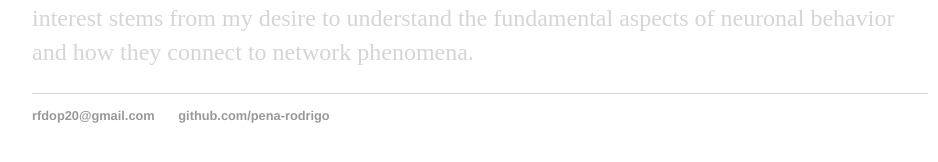
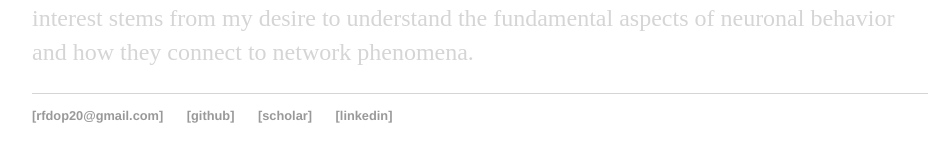
Before and after one commit to pena-rodrigo/oldwebsite, a Jekyll site: the page built from index.html, in a window 1280 px wide. Shown: the part 551-713 px from the top of the page, without its empty margins (160-1098 px from the left). Built offline with Jekyll 4.4.1, drawn with Linux system fonts in a browser that asks for light colours.

Commit message:
links layout

```diff
--- a/_layouts/default.html
+++ b/_layouts/default.html
@@ -26,8 +26,10 @@
 			</div><!-- /.container -->
 			<footer>
 	    		<ul>
-	        		<li><a href="mailto:rfdop20@gmail.com">rfdop20@gmail.com</a></li>
-	        		<li><a href="https://github.com/pena-rodrigo">github.com/pena-rodrigo</a></li>
+	        		<li><a href="mailto:rfdop20@gmail.com">[rfdop20@gmail.com]</a></li>
+	        		<li><a href="https://github.com/pena-rodrigo">[github]</a></li>
+					<li><a href="https://scholar.google.com.br/citations?user=17avyRAAAAAJ&hl=pt-BR">[scholar]</a></li>
+					<li><a href="https://www.linkedin.com/in/rodrigo-pena-34793417/">[linkedin]</a></li>
 				</ul>
 			</footer>
 		</body>
```
